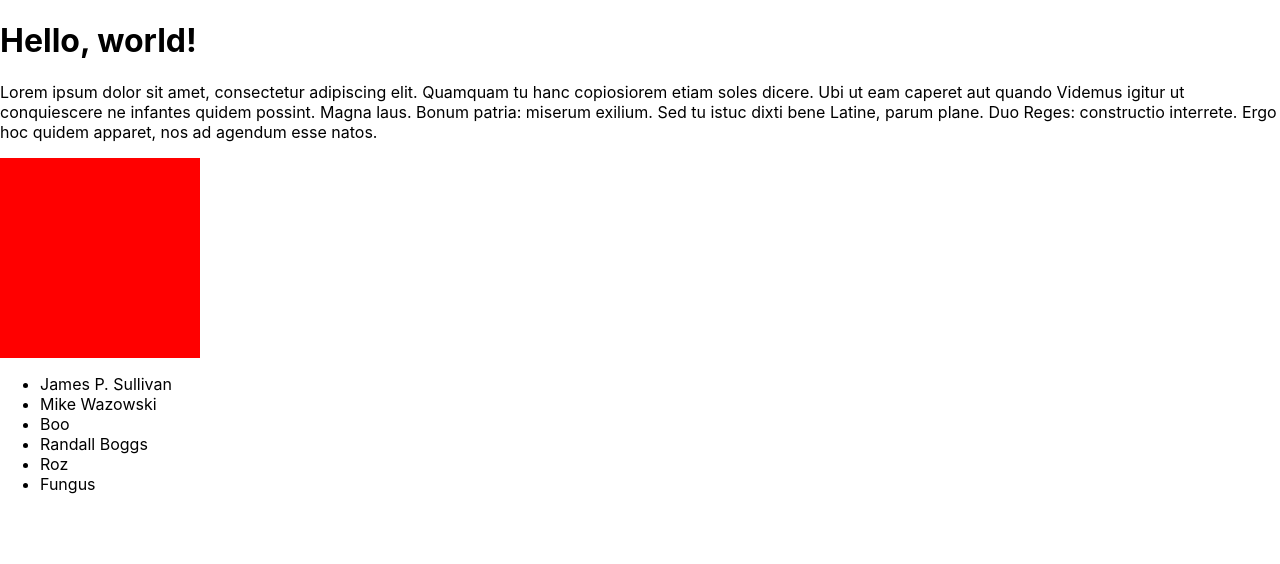
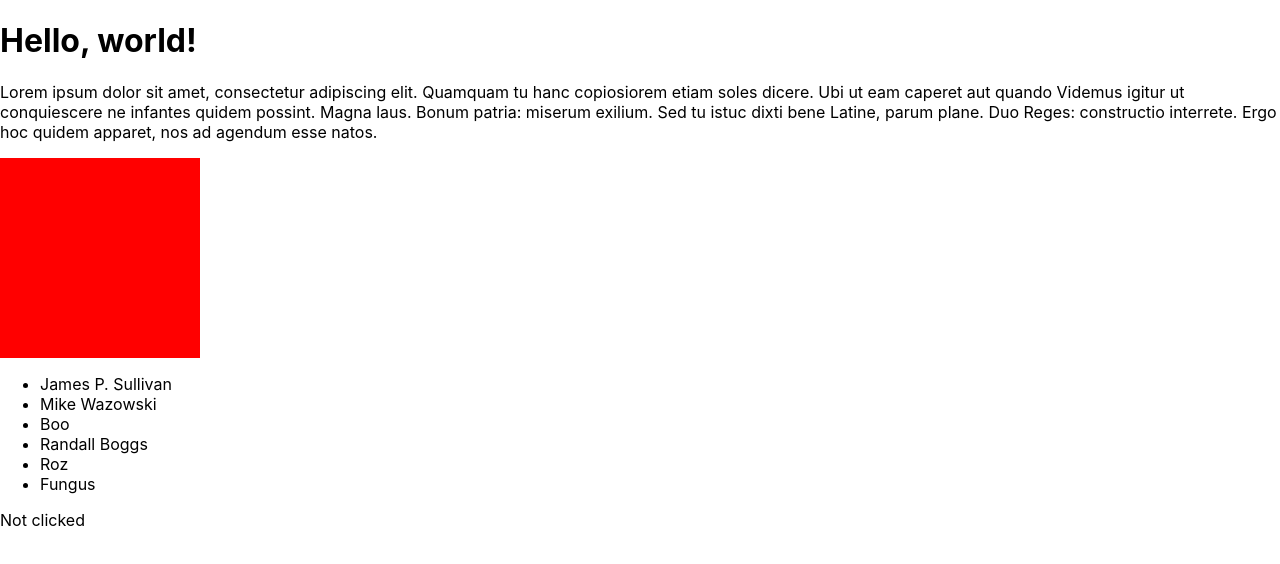
Before and after one commit to maslenm/my-first-app, a React (Create React App) app: page / in a window 1280 px wide. Shown: the top 564 px of the page. Built offline with nearby package versions, Linux system fonts and the light colour scheme.

Commit message:
added text that changes on click

```diff
--- /dev/null
+++ b/src/components/Clicked.js
@@ -0,0 +1,45 @@
+import React from "react";
+
+class Clicked extends React.Component {
+    constructor(props) {
+        super(props);
+        this.state = {
+            clicker: "Not clicked",
+        };
+        this.handleClick = this.handleClick.bind(this);
+    }
+
+    handleClick() {
+        this.setState( {clicker: "Clicked!" } );
+    }
+
+    render() {
+        return (
+            <p onClick={ this.handleClick }>{ this.state.clicker }</p>
+        )
+    }
+};
+
+/* class Clicked extends React.Component {
+    constructor(props) {
+        super(props);
+        this.state = {
+            counter: 0,
+        };
+        this.handleClick = this.handleClick.bind(this);
+    }
+
+    handleClick() {
+        let current = this.state.counter;
+
+        this.setState({ counter: current + 1});
+    }
+
+    render() {
+        return (
+            <p onClick={ this.handleClick }>{ this.state.counter }</p>
+        )
+    }
+}; */
+
+export default Clicked;
--- a/src/components/Stuff.js
+++ b/src/components/Stuff.js
@@ -2,6 +2,7 @@ import Header from "./Header";
 import Paragraph from "./Paragraph";
 import Square from "./Square";
 import People from "./People";
+import Clicked from "./Clicked";
 
 
 const Stuff = ( { square } ) => (
@@ -13,6 +14,7 @@ const Stuff = ( { square } ) => (
     {square ? (<Square colour="red" /> ) : null }
 
     <People names={["James P. Sullivan", "Mike Wazowski", "Boo", "Randall Boggs", "Roz", "Fungus"]}/>
+    <Clicked />
     </>
 );
 
```
